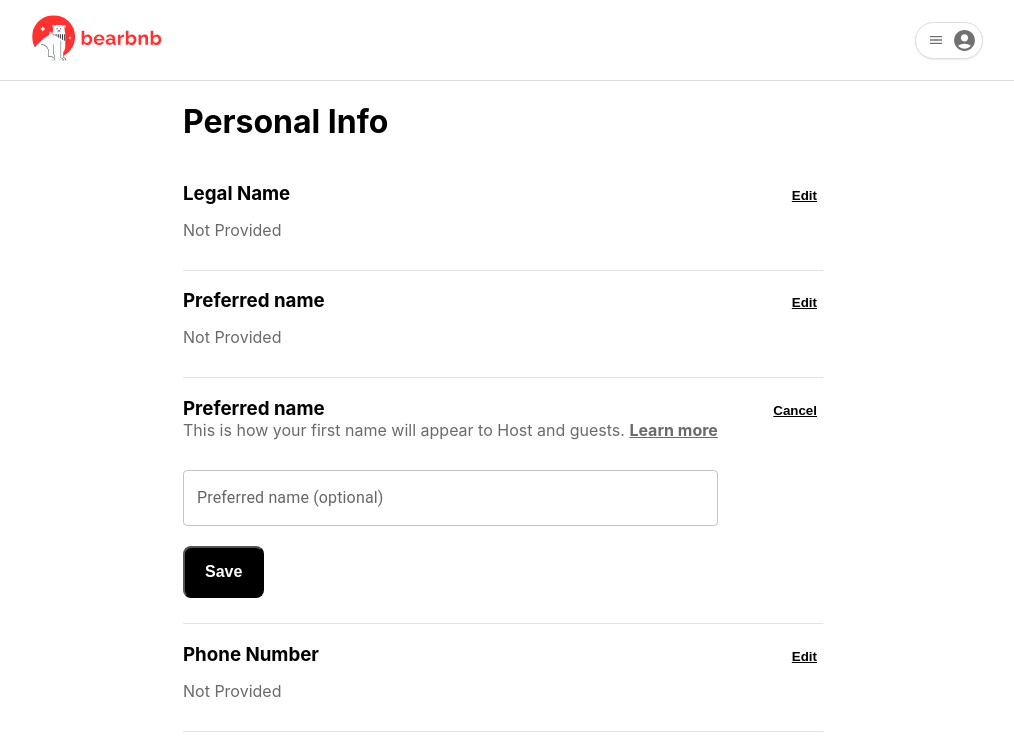
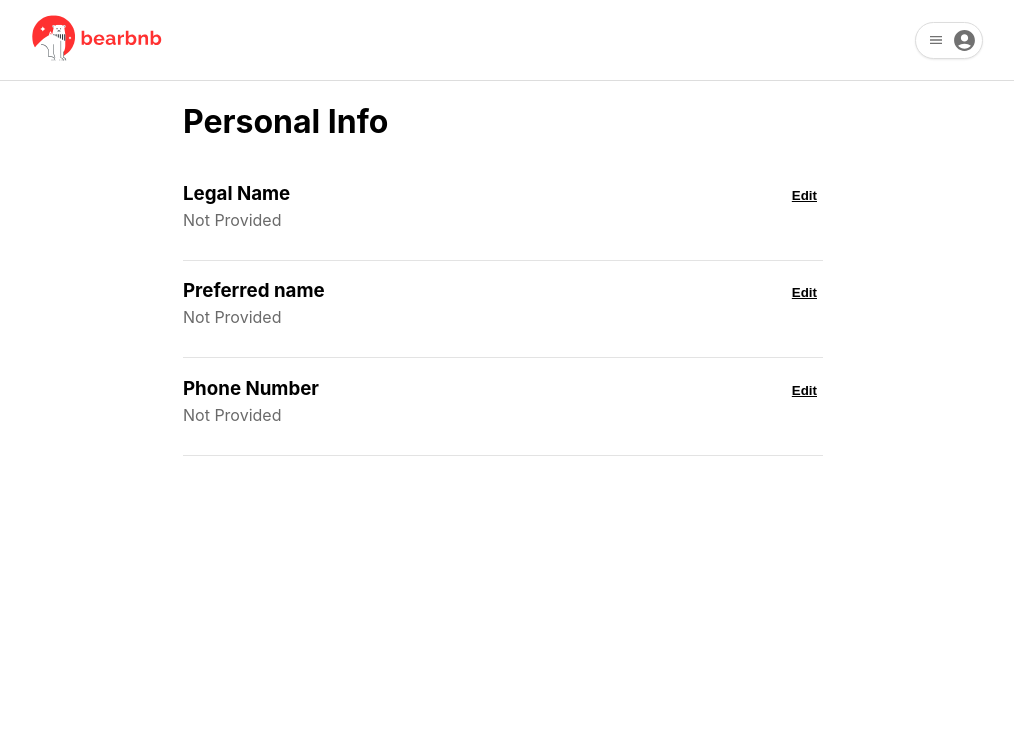
Before and after one commit to mrgnschndr/bear-bnb-frontend, a React (Create React App) app: page / in a window 1280 px wide. Shown: the top 736 px of the page, without its empty margins (137-1151 px from the left). Built offline with nearby package versions, Linux system fonts and the light colour scheme.

Commit message:
completion of edit and cancel buttons

```diff
--- a/src/Components/preferredName.js
+++ b/src/Components/preferredName.js
@@ -1,13 +1,13 @@
 import React from 'react';
 
-export default function PreferredName() {
+export default function PreferredName({ toggleEditMenu }) {
     return (
         <div className="info-section">
             <div>
             <h3>Preferred name</h3>
             <p>Not Provided</p>
             </div>
-            <button>Edit</button>
+            <button onClick={ toggleEditMenu }>Edit</button>
         </div>
     )
 }
--- a/src/Components/preferredNameEdit.js
+++ b/src/Components/preferredNameEdit.js
@@ -2,7 +2,7 @@ import React from 'react';
 import { Box, TextField } from '@mui/material';
 
 
-export default function PreferredNameEdit() {
+export default function PreferredNameEdit({ toggleEditMenu }) {
     return (
         <div className="info-section-edit">
             <div className="preferred-edit">
@@ -18,7 +18,7 @@ export default function PreferredNameEdit() {
                     />
                 <button type="submit" className="save-btn">Save</button>
             </div>
-            <button className="cancel-btn">Cancel</button>
+            <button className="cancel-btn" onClick={toggleEditMenu}>Cancel</button>
         </div>
     )
 }
--- a/src/pages/personal-info.css
+++ b/src/pages/personal-info.css
@@ -15,7 +15,7 @@
 }
 
 .info-section h3 {
-    margin-bottom: 15px;
+    margin-bottom: 5px;
 }
 
 .info-section p {
--- a/src/pages/personal-info.js
+++ b/src/pages/personal-info.js
@@ -31,6 +31,7 @@ export default function PersonalInfo() {
   const [editStates, setEditStates] = useState({
     legalName: false, // Initially in view mode
     phoneNumber: false, // Initially in view mode
+    preferredName: false, // Initially in view mode
   });
 
   /**
@@ -80,9 +81,18 @@ export default function PersonalInfo() {
 
       {/* Preferred Name Section */}
       {/* Currently not connected to edit states - might need to be updated */}
-      <PreferredName />
-      <PreferredNameEdit />
+      {!editStates.preferredName ? (
 
+      // View mode - show LegalName component
+      <PreferredName
+        toggleEditMenu={() => toggleEditMenu("preferredName")} //Pass toggle function
+      />
+      ) : (
+        // Edit mode - show LegalNameEdit component
+      <PreferredNameEdit
+        toggleEditMenu={() => toggleEditMenu("preferredName")} //Pass toggle function
+      />
+      )}
       {/* Phone Number Section */}
       {/* Ternary operator determines which version to show */}
       {!editStates.phoneNumber ? (
```
